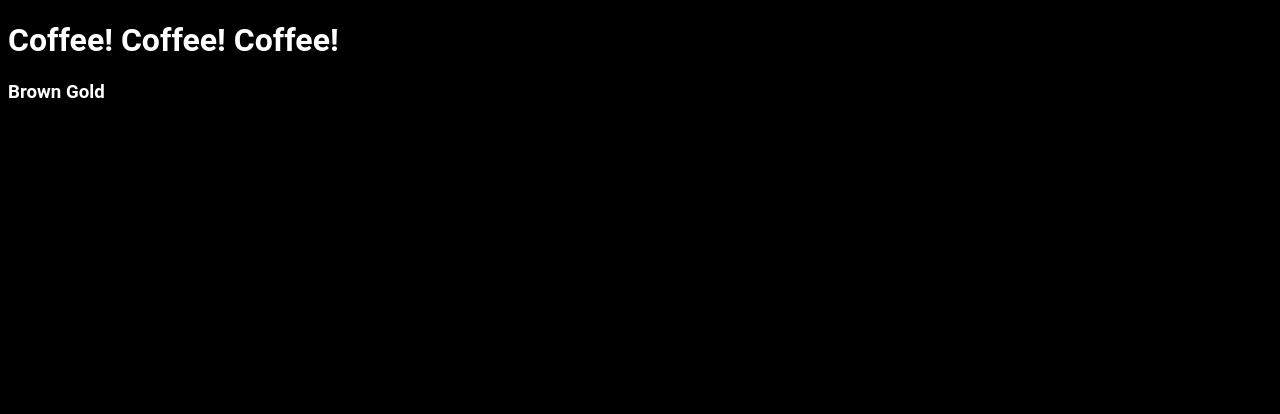
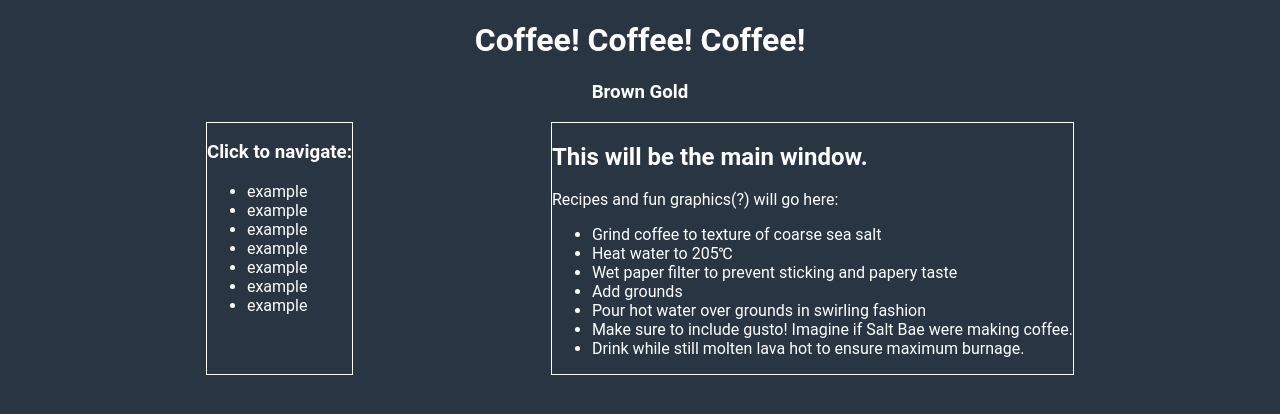
Before and after one commit to joshuamil/ydkcoffee, a website with bundled scripts: page index.html in a window 1280 px wide. Built offline with nearby package versions, Linux system fonts and the light colour scheme.

Commit message:
Adding some placeholder content and basic styling

```diff
--- a/header.html
+++ b/header.html
@@ -1 +1,4 @@
-<header><h1>Coffee! Coffee! Coffee!</h1></header>
+<header>
+    <h1>Coffee! Coffee! Coffee!</h1>
+    <h3>Brown Gold</h3>
+</header>
--- a/index.html
+++ b/index.html
@@ -1,5 +1,6 @@
 <!DOCTYPE html>
 <html>
+
 <head>
     <meta charset="utf-8" />
     <meta http-equiv="X-UA-Compatible" content="IE=edge">
@@ -7,8 +8,14 @@
     <meta name="viewport" content="width=device-width, initial-scale=1">
     <script src="./index.js"></script>
 </head>
+
 <body>
     <include src="header.html"></include>
-    <h3>Brown Gold</h3>
+    <main>
+        <include src="nav.html"></include>
+        <include src="main.html"></include>
+    </main>
+    <include src="footer.html"></include>
 </body>
+
 </html>
--- /dev/null
+++ b/main.html
@@ -0,0 +1,13 @@
+<article>
+<h1>This will be the main window.</h1>
+<p>Recipes and fun graphics(?) will go here:</p>
+<ul>
+    <li>Grind coffee to texture of coarse sea salt</li>
+    <li>Heat water to 205&#8451;</li>
+    <li>Wet paper filter to prevent sticking and papery taste</li>
+    <li>Add grounds</li>
+    <li>Pour hot water over grounds in swirling fashion</li>
+    <li>Make sure to include gusto! Imagine if Salt Bae were making coffee.</li>
+    <li>Drink while still molten lava hot to ensure maximum burnage.</li>
+</ul>
+</article>
--- /dev/null
+++ b/nav.html
@@ -0,0 +1,12 @@
+<nav>
+    <h3>Click to navigate:</h3>
+    <ul class="recipes">
+        <li>example</li>
+        <li>example</li>
+        <li>example</li>
+        <li>example</li>
+        <li>example</li>
+        <li>example</li>
+        <li>example</li>
+    </ul>
+</nav>
--- a/sass/colors.scss
+++ b/sass/colors.scss
@@ -1,2 +1,2 @@
-$black: black;
+$black: #293542;
 $white: white;
--- a/sass/style.scss
+++ b/sass/style.scss
@@ -6,3 +6,16 @@
     font-family: $main-font;
     color: $white;
 }
+
+header {
+    text-align: center;
+}
+
+main {
+    display: flex;
+    justify-content: space-evenly;
+
+    > * {
+        border: 1px solid white;
+    }
+}
```
Also changed, not shown: footer.html (added).
